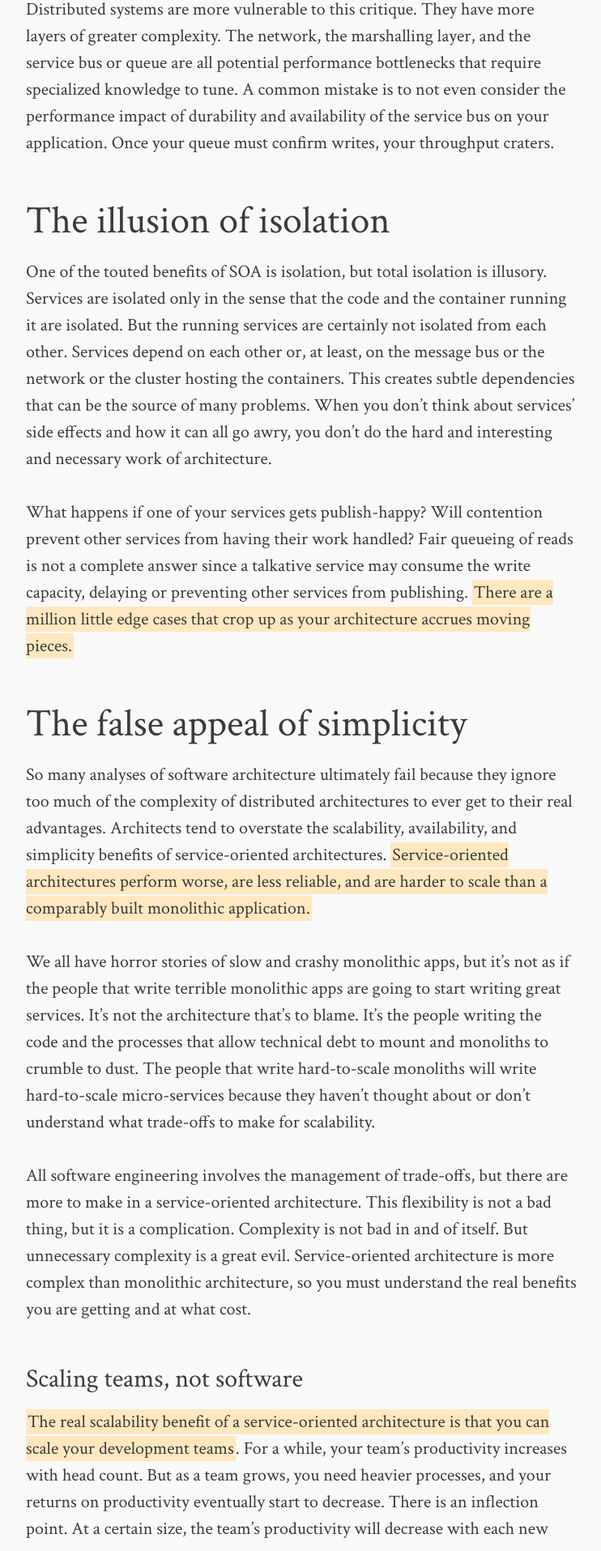
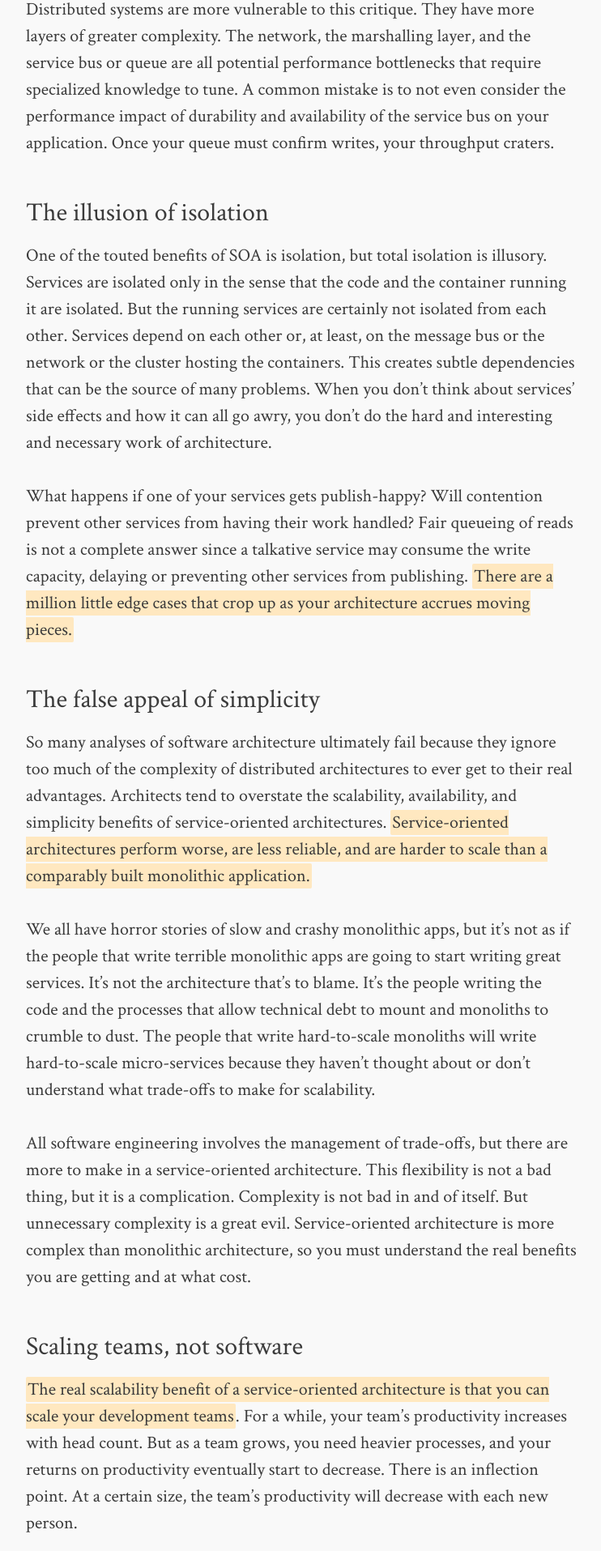
Before and after one commit to dkoepke/dkoepke.github.io, a Jekyll site: the page built from _posts/2015-01-09-paean-monolths.md, in a window 1280 px wide. Shown: the part 820-2735 px from the top of the page at 81% size, without its empty margins (268-1010 px from the left). Built offline with Jekyll 4.4.1, drawn with Linux system fonts in a browser that asks for light colours; comment, search, counter and statistics services are not loaded.

Commit message:
Fix heading sizes.

```diff
--- a/_posts/2015-01-09-paean-monolths.md
+++ b/_posts/2015-01-09-paean-monolths.md
@@ -12,13 +12,13 @@ Consider this criticism of non-service-oriented architecture in [Firat Atagun's
 
 Distributed systems are more vulnerable to this critique. They have more layers of greater complexity. The network, the marshalling layer, and the service bus or queue are all potential performance bottlenecks that require specialized knowledge to tune. A common mistake is to not even consider the performance impact of durability and availability of the service bus on your application. Once your queue must confirm writes, your throughput craters.
 
-## The illusion of isolation
+### The illusion of isolation
 
 One of the touted benefits of SOA is isolation, but total isolation is illusory. Services are isolated only in the sense that the code and the container running it are isolated. But the running services are certainly not isolated from each other. Services depend on each other or, at least, on the message bus or the network or the cluster hosting the containers. This creates subtle dependencies that can be the source of many problems. When you don't think about services' side effects and how it can all go awry, you don't do the hard and interesting and necessary work of architecture.
 
 What happens if one of your services gets publish-happy? Will contention prevent other services from having their work handled? Fair queueing of reads is not a complete answer since a talkative service may consume the write capacity, delaying or preventing other services from publishing. *There are a million little edge cases that crop up as your architecture accrues moving pieces.*
 
-## The false appeal of simplicity
+### The false appeal of simplicity
 
 So many analyses of software architecture ultimately fail because they ignore too much of the complexity of distributed architectures to ever get to their real advantages. Architects tend to overstate the scalability, availability, and simplicity benefits of service-oriented architectures. *Service-oriented architectures perform worse, are less reliable, and are harder to scale than a comparably built monolithic application.*
 
```
